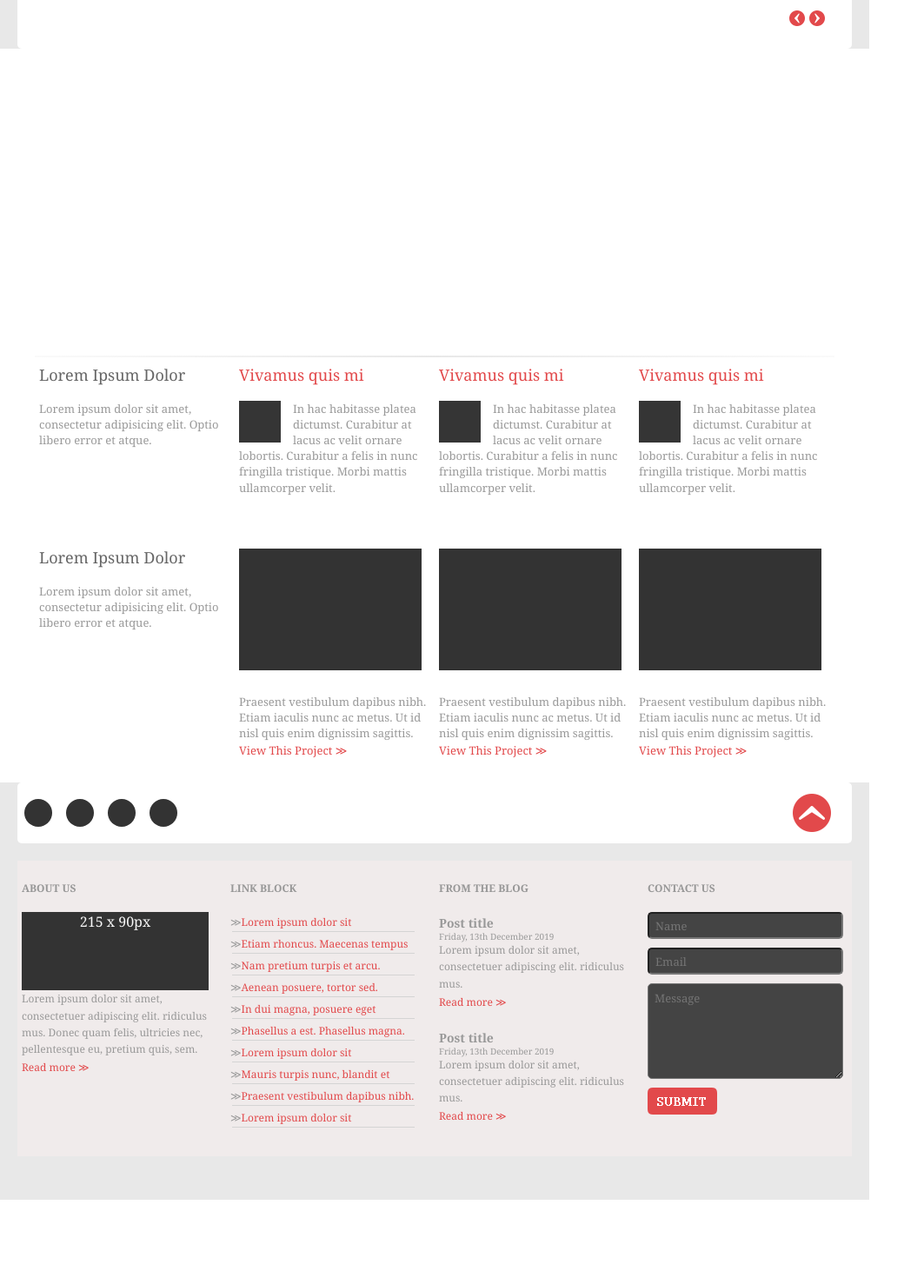
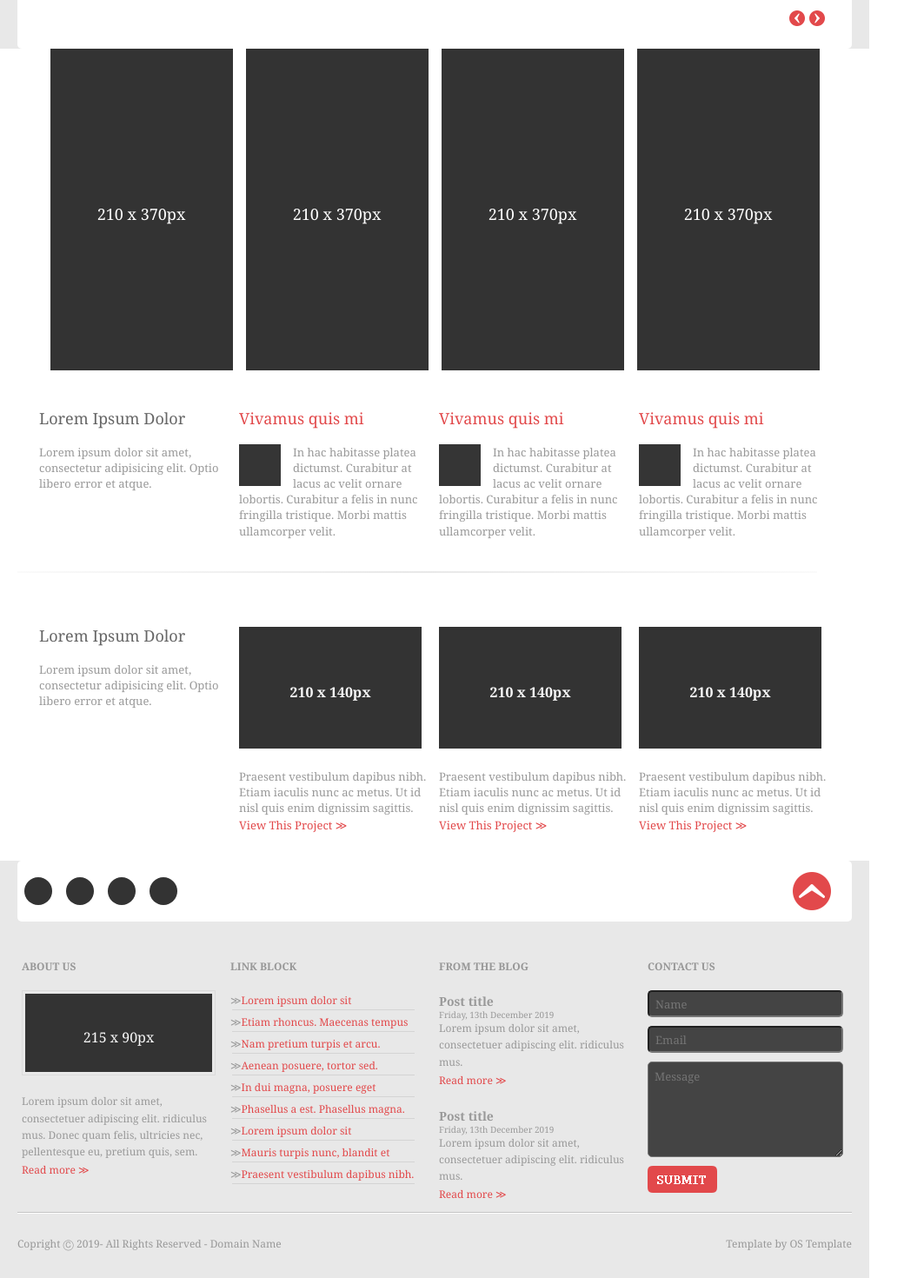
Before and after one commit to KeraSherton/Template-psd-react, a React (Create React App) app: page / in a window 1280 px wide. Shown: the part 139-1609 px from the top of the page at 87% size, without its empty margins (0-1063 px from the left). Before the commit the page ends 1519 px from the top, so only its background shows below. Built offline with nearby package versions, Linux system fonts and the light colour scheme.

Commit message:
Add: slider & refactor

```diff
--- a/src/components/Footer.css
+++ b/src/components/Footer.css
@@ -32,7 +32,7 @@
 
 .footer-box {
   width: 1000px;
-  height: 340px;
+  height: 320px;
   padding: 20px;
   display: flex;
 }
@@ -40,7 +40,7 @@
   width: 250px;
   height: 340px;
   padding: 5px;
-  background-color: rgba(243, 236, 236, 0.795);
+  background-color: #e8e8e8;
 }
 .footer-title {
   color: #979797;
@@ -53,6 +53,14 @@
   margin-bottom: 20px;
 }
 
+.footer-img-frame {
+  width: 223px;
+  height: 98px;
+  border: 1px solid #dbdbdb;
+  display: flex;
+  margin-bottom: 20px;
+}
+
 .footer-img-aboutUs {
   width: 215px;
   height: 90px;
@@ -61,20 +69,14 @@
   font-family: Georgia;
   font-size: 16px;
   text-align: center;
+  margin: auto;
+  padding-top: 39px;
 }
 .footer-txt {
   color: #999999;
   font-family: Georgia;
   font-size: 12px;
   line-height: 19.2px;
-}
-
-.footer-splitter {
-  width: 960px;
-  height: 1px;
-  background-color: #ffffff;
-  position: absolute;
-  bottom: 60px;
 }
 
 .footer-link-separator {
@@ -144,3 +146,32 @@
   padding: 7px;
   vertical-align: top;
 }
+
+.footer-splitter {
+  width: 960px;
+  height: 2px;
+  background-image: linear-gradient(#c3c3c3 50%, #ffffff 50%);
+  margin-left: 20px;
+}
+
+.footer-footer {
+  height: 60px;
+  display: flex;
+  align-items: center;
+  justify-content: space-between;
+}
+
+.copright {
+  color: #999999;
+  font-family: Georgia;
+  font-size: 12px;
+  margin-left: 20px;
+}
+
+.autor {
+  color: #999999;
+  font-family: Georgia;
+  font-size: 12px;
+  text-align: right;
+  margin-right: 20px;
+}
--- a/src/components/Footer.js
+++ b/src/components/Footer.js
@@ -19,7 +19,9 @@ const Footer = () => {
       <div className="footer-box">
         <div className="footer-content-box">
           <p className="footer-title">About us</p>
-          <div className="footer-img-aboutUs"> 215 x 90px </div>
+          <div className="footer-img-frame">
+            <div className="footer-img-aboutUs"> 215 x 90px </div>
+          </div>
           <p className="footer-txt">
             Lorem ipsum dolor sit amet, consectetuer adipiscing elit. ridiculus
             mus. Donec quam felis, ultricies nec, pellentesque eu, pretium quis,
@@ -85,12 +87,6 @@ const Footer = () => {
             Praesent vestibulum dapibus nibh.
           </a>
           <div className="footer-link-separator" />
-
-          <span className="arrow">&#8811;</span>
-          <a href="link" className="footer-link">
-            Lorem ipsum dolor sit
-          </a>
-          <div className="footer-link-separator" />
         </div>
         <div className="footer-content-box">
           <p className="footer-post-cont-title">From the blog</p>
@@ -140,6 +136,13 @@ const Footer = () => {
           </form>
         </div>
       </div>
+      <canvas className="footer-splitter" />
+      <div className="footer-footer">
+        <p className="copright">
+          Copright &#9400; 2019- All Rights Reserved - Domain Name
+        </p>
+        <p className="autor">Template by OS Template</p>
+      </div>
     </div>
   );
 };
--- a/src/components/Header.css
+++ b/src/components/Header.css
@@ -3,33 +3,27 @@
   height: 125px;
   background-color: #e8e8e8;
   display: flex;
-  flex-direction: row;
+  /* flex-direction: row; */
   justify-content: center;
   align-items: center;
+  font-family: Georgia;
 }
 
 .logo {
   width: 315px;
   height: 29px;
   color: #333333;
-  font-family: Georgia;
-  font-size: 26px;
-  font-weight: 400;
-  text-transform: uppercase;
+  display: inline-flex;
   margin-left: 20px;
-  margin-top: 50px;
-  margin-bottom: 49px;
-  display: inline-flex;
 }
 
-.logoInitial {
+.logoText {
+  font-size: 26px;
+  text-transform: uppercase;
+}
+.logoText::first-letter {
   font-size: 36px;
   line-height: 23px;
-}
-
-.logoTxt {
-  font-size: 26px;
-  line-height: 36px;
 }
 
 .line {
@@ -44,7 +38,6 @@
   width: 102px;
   height: 28px;
   color: #999999;
-  font-family: Georgia;
   font-size: 12px;
   line-height: normal;
   text-transform: none;
@@ -65,7 +58,6 @@
 }
 
 .menuTxt {
-  font-family: Georgia;
   font-size: 12px;
   text-transform: uppercase;
   vertical-align: middle;
--- a/src/components/Header.js
+++ b/src/components/Header.js
@@ -2,7 +2,6 @@ import React from "react";
 import "./Header.css";
 
 const Header = () => {
-  const menu1 = "home";
   const menu2 = "style demo";
   const menu3 = "full width";
   const menu4 = "dropdown";
@@ -12,18 +11,19 @@ const Header = () => {
   return (
     <div className="header">
       <div className="logo">
-        <div className="logoInitial">A</div>
-        <div className="logoText">utonomous</div>
+        <div className="logoText">Autonomous</div>
         <canvas className="line" />
         <div className="logoDescribe">
           Free PSD <br /> Website Template
         </div>
       </div>
-      <nav className="menu">
+
+      <div className="menu">
+        <nav>
           <ul className="list">
             <li className="item">
               <a href="./menu1" className="menuTxt">
-              {menu1}
+                home
               </a>
             </li>
             <li className="item">
@@ -54,6 +54,7 @@ const Header = () => {
           </ul>
         </nav>
       </div>
+    </div>
   );
 };
 
--- a/src/components/LatestWork.css
+++ b/src/components/LatestWork.css
@@ -4,7 +4,7 @@
   background-color: #ffffff;
   display: flex;
   justify-content: center;
-  margin-top: 30px;
+  margin-top: 50px;
 }
 
 .latestWork-container {
@@ -43,6 +43,12 @@
   width: 210px;
   height: 140px;
   background-color: #333333;
+  color: #f8f8f8;
+  font-family: Georgia;
+  font-size: 16px;
+  font-weight: bold;
+  text-align: center;
+  padding-top: 64px;
 }
 
 .latestWork-describe {
--- a/src/components/LatestWork.js
+++ b/src/components/LatestWork.js
@@ -14,7 +14,9 @@ const LatestWork = () => {
         </div>
 
         <div className="latestWork-content-box">
-          <canvas className="latestWork-img" alt="project image" />
+          <div className="latestWork-img" alt="project image">
+            210 x 140px
+          </div>
           <p className="latestWork-describe">
             Praesent vestibulum dapibus nibh. Etiam iaculis nunc ac metus. Ut id
             nisl quis enim dignissim sagittis.
@@ -24,7 +26,9 @@ const LatestWork = () => {
           </a>
         </div>
         <div className="latestWork-content-box">
-          <canvas className="latestWork-img" alt="project image" />
+          <div className="latestWork-img" alt="project image">
+            210 x 140px
+          </div>
           <p className="latestWork-describe">
             Praesent vestibulum dapibus nibh. Etiam iaculis nunc ac metus. Ut id
             nisl quis enim dignissim sagittis.
@@ -34,7 +38,9 @@ const LatestWork = () => {
           </a>
         </div>
         <div className="latestWork-content-box">
-          <canvas className="latestWork-img" alt="project image" />
+          <div className="latestWork-img" alt="project image">
+            210 x 140px
+          </div>
           <p className="latestWork-describe">
             Praesent vestibulum dapibus nibh. Etiam iaculis nunc ac metus. Ut id
             nisl quis enim dignissim sagittis.
--- a/src/components/Services.css
+++ b/src/components/Services.css
@@ -4,12 +4,14 @@
   background-color: #ffffff;
   display: flex;
   justify-content: center;
+  margin-top: 50px;
 }
 
 .services-container {
   width: 920px;
   height: 180px;
   display: flex;
+  justify-content: center;
 }
 
 .services-content-box {
@@ -72,6 +74,6 @@
     #e8e8e8 50%,
     #fafafa 100%
   );
-  position: absolute;
-  bottom: 250px;
+  vertical-align: middle;
+  margin-left: 20px;
 }
--- a/src/components/Services.js
+++ b/src/components/Services.js
@@ -3,6 +3,7 @@ import "./Services.css";
 
 const Services = () => {
   return (
+    <>
       <div className="services">
         <div className="services-container">
           <div className="services-content-box">
@@ -17,33 +18,33 @@ const Services = () => {
             <p className="services-box-title">Vivamus quis mi</p>
             <canvas className="services-icon" />
             <p className="services-content">
-            In hac habitasse platea dictumst. Curabitur at lacus ac velit ornare
-            lobortis. Curabitur a felis in nunc fringilla tristique. Morbi
-            mattis ullamcorper velit.
+              In hac habitasse platea dictumst. Curabitur at lacus ac velit
+              ornare lobortis. Curabitur a felis in nunc fringilla tristique.
+              Morbi mattis ullamcorper velit.
             </p>
           </div>
           <div className="services-content-box">
             <p className="services-box-title">Vivamus quis mi</p>
             <canvas className="services-icon" />
             <p className="services-content">
-            In hac habitasse platea dictumst. Curabitur at lacus ac velit ornare
-            lobortis. Curabitur a felis in nunc fringilla tristique. Morbi
-            mattis ullamcorper velit.
+              In hac habitasse platea dictumst. Curabitur at lacus ac velit
+              ornare lobortis. Curabitur a felis in nunc fringilla tristique.
+              Morbi mattis ullamcorper velit.
             </p>
           </div>
           <div className="services-content-box">
             <p className="services-box-title">Vivamus quis mi</p>
             <canvas className="services-icon" />
             <p className="services-content">
-            In hac habitasse platea dictumst. Curabitur at lacus ac velit ornare
-            lobortis. Curabitur a felis in nunc fringilla tristique. Morbi
-            mattis ullamcorper velit.
+              In hac habitasse platea dictumst. Curabitur at lacus ac velit
+              ornare lobortis. Curabitur a felis in nunc fringilla tristique.
+              Morbi mattis ullamcorper velit.
             </p>
           </div>
-
-        <canvas className="services-splitter" />
         </div>
       </div>
+      <canvas className="services-splitter" />
+    </>
   );
 };
 
--- a/src/components/Slider.css
+++ b/src/components/Slider.css
@@ -31,3 +31,22 @@
   height: 360px;
   background-color: #ffffff;
 }
+
+.image {
+  width: 210px;
+  height: 370px;
+  background-color: #333333;
+  color: #ffffff;
+  font-family: Georgia;
+  font-size: 18px;
+  text-align: center;
+  padding-top: 178px;
+}
+
+.slider-wrapper {
+  width: 900px;
+  display: flex;
+  /* /* flex-direction: column; */
+  justify-content: space-around;
+  margin-left: 50px;
+}
--- a/src/components/Slider.js
+++ b/src/components/Slider.js
@@ -1,16 +1,44 @@
-import React from "react";
+import React, { useState } from "react";
 import "./Slider.css";
 import left from "../images/left.png";
 import right from "../images/right.png";
 
 const Slider = () => {
+  //     const images=[
+  //         "https://images.unsplash.com/photo-1511902467434-4677a533a674?ixlib=rb-1.2.1&ixid=eyJhcHBfaWQiOjEyMDd9&auto=format&fit=crop&w=370&q=210"
+  //         "https://images.unsplash.com/photo-1553755322-fb5d174a0656?ixlib=rb-1.2.1&ixid=eyJhcHBfaWQiOjEyMDd9&auto=format&fit=crop&w=370&q=210"
+  //         "https://images.unsplash.com/photo-1528301024193-8b8b6c7d9d6f?ixlib=rb-1.2.1&ixid=eyJhcHBfaWQiOjEyMDd9&auto=format&fit=crop&w=370&q=210"
+  //         "https://images.unsplash.com/photo-1438480478735-3234e63615bb?ixlib=rb-1.2.1&ixid=eyJhcHBfaWQiOjEyMDd9&auto=format&fit=crop&w=370&q=210"
+  //         "https://images.unsplash.com/photo-1541233349642-6e425fe6190e?ixlib=rb-1.2.1&ixid=eyJhcHBfaWQiOjEyMDd9&auto=format&fit=crop&w=370&q=210"
+  //     "https://images.unsplash.com/photo-1515245696852-ae418cad9b62?ixlib=rb-1.2.1&ixid=eyJhcHBfaWQiOjEyMDd9&auto=format&fit=crop&w=370&q=60"
+  //     ]
+  //     const [index, setIndex]= useState(0),
+
+  //     function goToPrevSlide() {
+  //         if(index===0){
+  //         return setIndex(index -1)}
+  //     }
+
+  // function goToNextSlide(){
+  //     if (index===images.length -1){
+  //         return setIndex(index=0)
+  //     }
+  // }
+
   return (
     <div className="slider">
       <div className="slider-rectangle">
         <input type="image" src={left} className="button-left" />
         <input type="image" src={right} className="button-right" />
       </div>
-      <div className="slider-background"></div>
+      <div className="slider-background">
+        <div className="slider-wrapper">
+          <div className="image">210 x 370px</div>
+          <div className="image">210 x 370px</div>
+          <div className="image">210 x 370px</div>
+          <div className="image">210 x 370px</div>
+        </div>
+      </div>
     </div>
   );
 };
```
Lines whose indentation alone changed are shown as unchanged.
